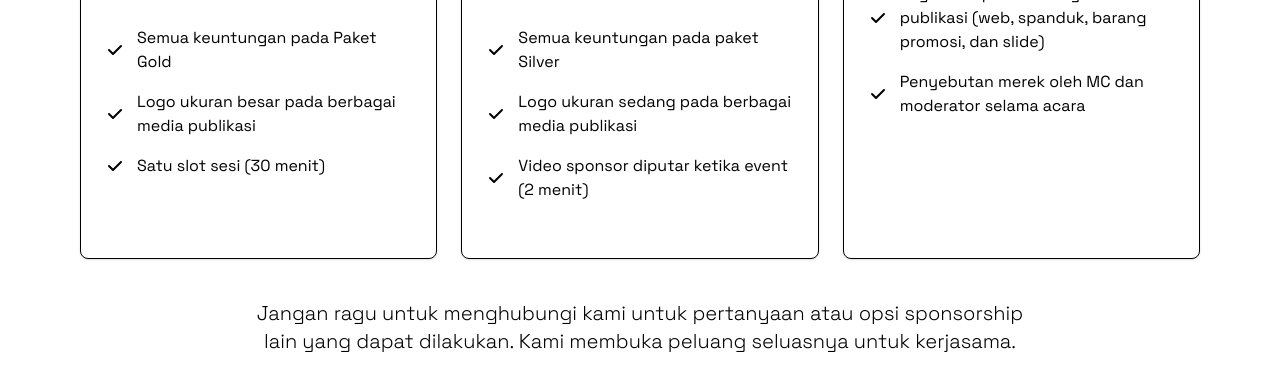
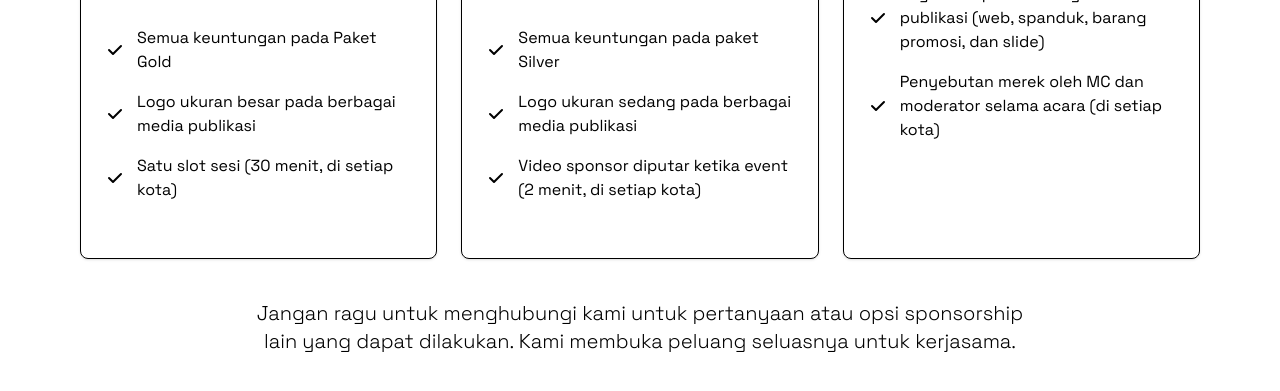
Before and after one commit to awsugid/genaitour-website, an Astro site: page /sponsor in a window 1280 px wide. Shown: the part 647-1038 px from the top of the page. Built offline with nearby package versions, Linux system fonts and the light colour scheme; Astro itself is replaced by a stand-in of ours.

Commit message:
Sponsor: Minor update to include wording '(di setiap kota)'

```diff
--- a/src/pages/sponsor.astro
+++ b/src/pages/sponsor.astro
@@ -79,7 +79,7 @@ import Layout from "../layouts/Layout.astro";
                     d="M16.707 5.293a1 1 0 010 1.414l-8 8a1 1 0 01-1.414 0l-4-4a1 1 0 011.414-1.414L8 12.586l7.293-7.293a1 1 0 011.414 0z"
                     clip-rule="evenodd"></path></svg
                 >
-                <span>Satu slot sesi (30 menit)</span>
+                <span>Satu slot sesi (30 menit, di setiap kota)</span>
               </li>
             </ul>
           </div>
@@ -135,7 +135,7 @@ import Layout from "../layouts/Layout.astro";
                     d="M16.707 5.293a1 1 0 010 1.414l-8 8a1 1 0 01-1.414 0l-4-4a1 1 0 011.414-1.414L8 12.586l7.293-7.293a1 1 0 011.414 0z"
                     clip-rule="evenodd"></path></svg
                 >
-                <span>Video sponsor diputar ketika event (2 menit) </span>
+                <span>Video sponsor diputar ketika event (2 menit, di setiap kota)</span>
               </li>
             </ul>
           </div>
@@ -181,7 +181,7 @@ import Layout from "../layouts/Layout.astro";
                     clip-rule="evenodd"></path></svg
                 >
                 <span
-                  >Penyebutan merek oleh MC dan moderator selama acara
+                  >Penyebutan merek oleh MC dan moderator selama acara (di setiap kota)
                 </span>
               </li>
             </ul>
```
